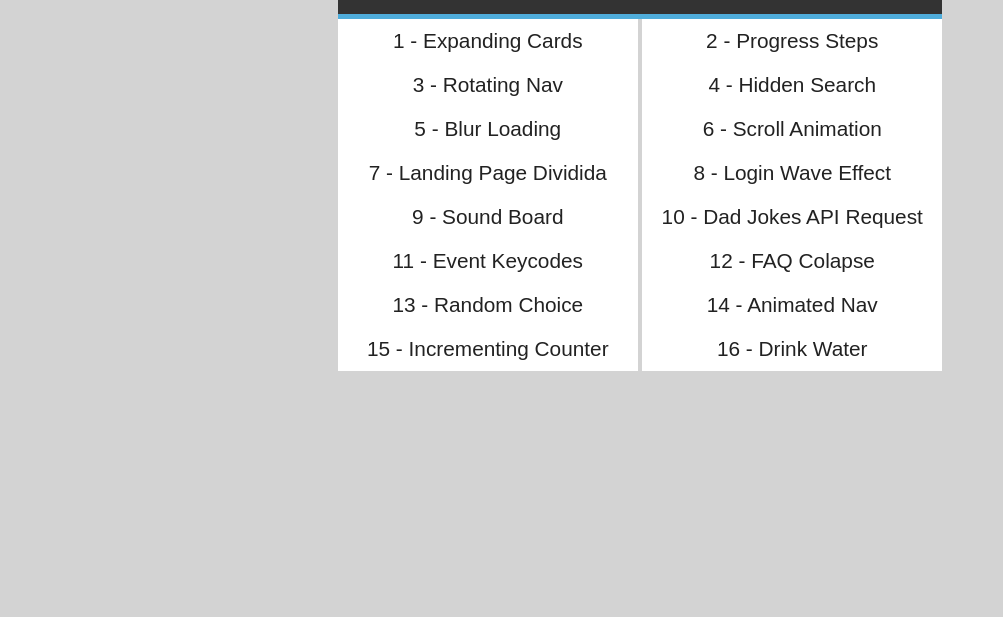
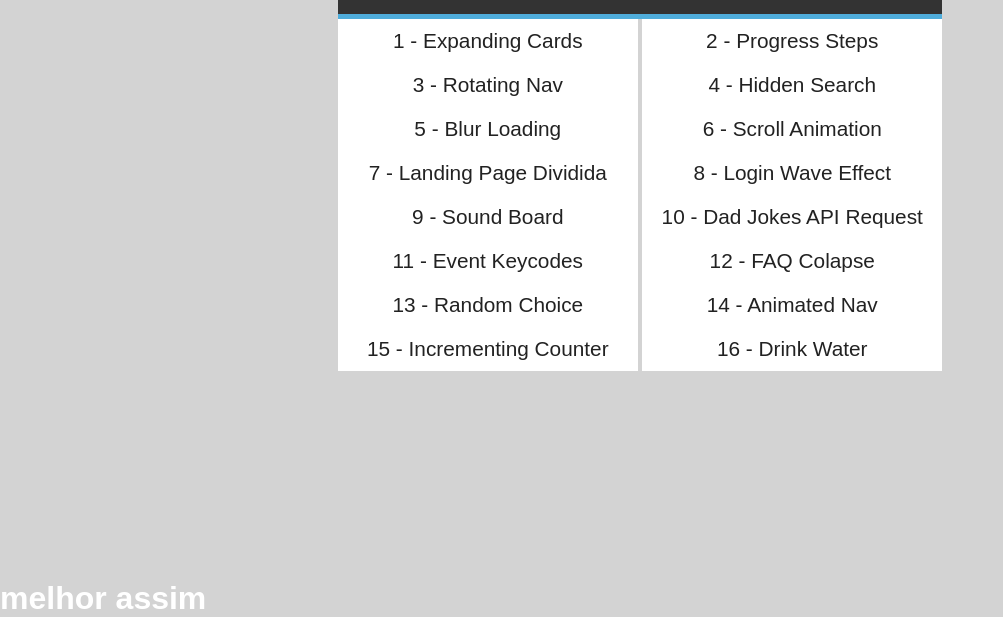
Before and after one commit to elvis-brandao/mini-projetos-web, a plain HTML site: page index.html in a window 1280 px wide. Shown: the part 241-858 px from the top of the page, without its empty margins (0-1003 px from the left). Before the commit the page ends 800 px from the top, so only its background shows below. Drawn offline with Linux system fonts and the light colour scheme; a web font is replaced by a local one.

```diff
--- a/index.html
+++ b/index.html
@@ -35,5 +35,5 @@
         </div>
     </div>
 </body>
-
+<h1>melhor assim</h1>
 </html>
```
